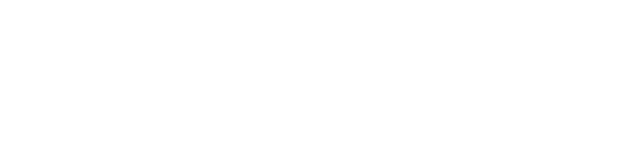
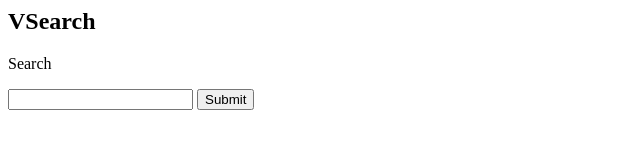
Before and after one commit to Brienyll/TY-Search, a plain HTML site: page index.html in a window 1280 px wide. Shown: the whole page, without its empty margins (0-640 px from the left). Drawn offline with Linux system fonts and the light colour scheme.

Commit message:
added HTML structure

```diff
--- a/index.html
+++ b/index.html
@@ -3,7 +3,24 @@
     <meta charset="UTF-8" />
     <meta name="viewport" content="width=device-width, initial-scale=1.0" />
     <meta http-equiv="X-UA-Compatible" content="ie=edge" />
-    <title>Document</title>
+    <title>VSearch</title>
   </head>
-  <body></body>
+  <body>
+    <div>
+      <header>
+        <h2>VSearch</h2>
+        <p<>Search</p>
+      </header>
+      <section>
+        <div>
+          <input />
+          <input type='submit'>
+        </div>
+      </section>
+    </div>
+    <section>
+    </section>
+    <footer>
+    </footer>
+  </body>
 </html>
```
